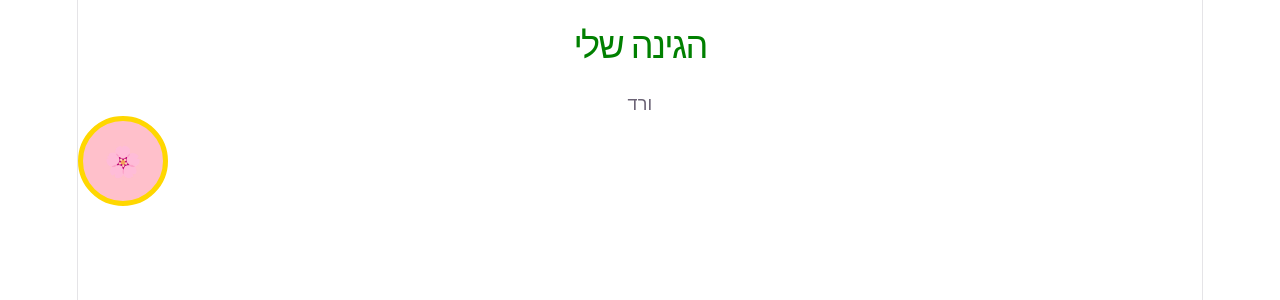
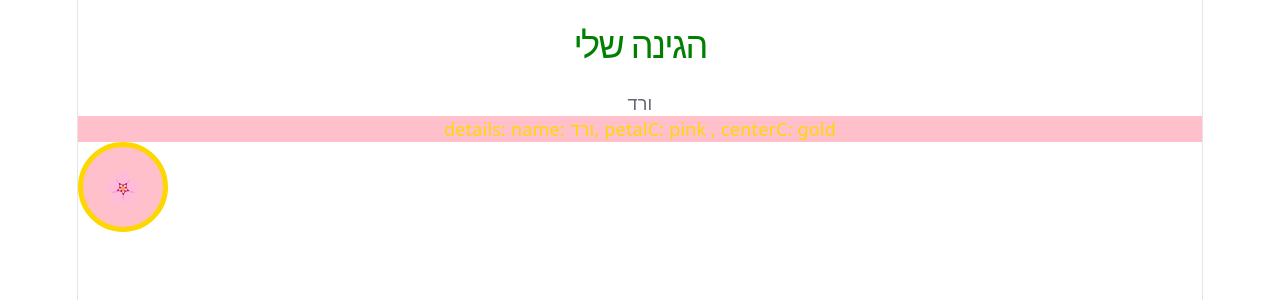
Before and after one commit to hadar-git/ex_01, a React (Vite) app: page / in a window 1280 px wide. Shown: the top 300 px of the page. Built offline with nearby package versions, Linux system fonts and the light colour scheme.

Commit message:
Add flower details display with dynamic name and colors

```diff
--- a/src/Flower.jsx
+++ b/src/Flower.jsx
@@ -6,6 +6,10 @@ const Flower = () => {
     return (
         <div>
             <p>{flowerName}</p>
+            <p style={{backgroundColor: petalColor,
+            color: centerColor
+             }}
+            >details: name: {flowerName}, petalC: {petalColor} , centerC: {centerColor}</p>
             <div style={{
                 backgroundColor: petalColor,
                 border: `5px solid ${centerColor}`,
```
